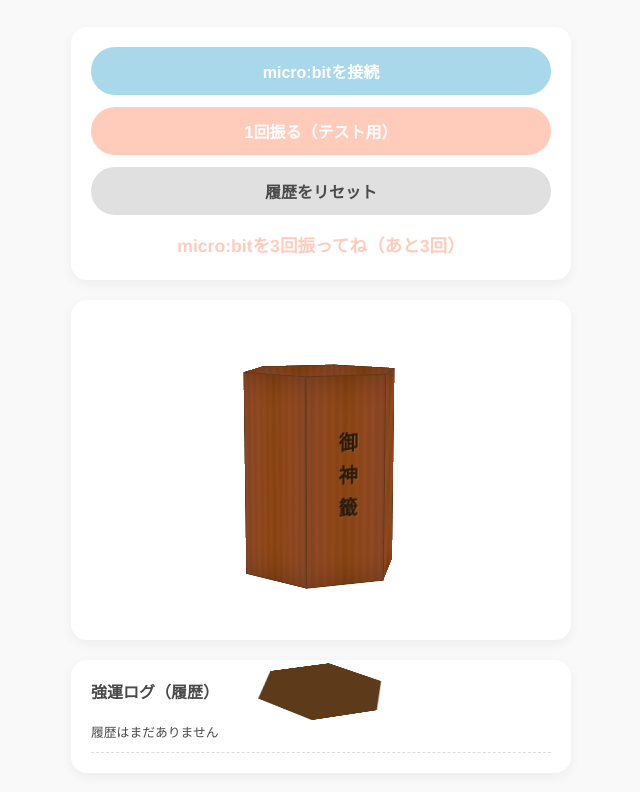
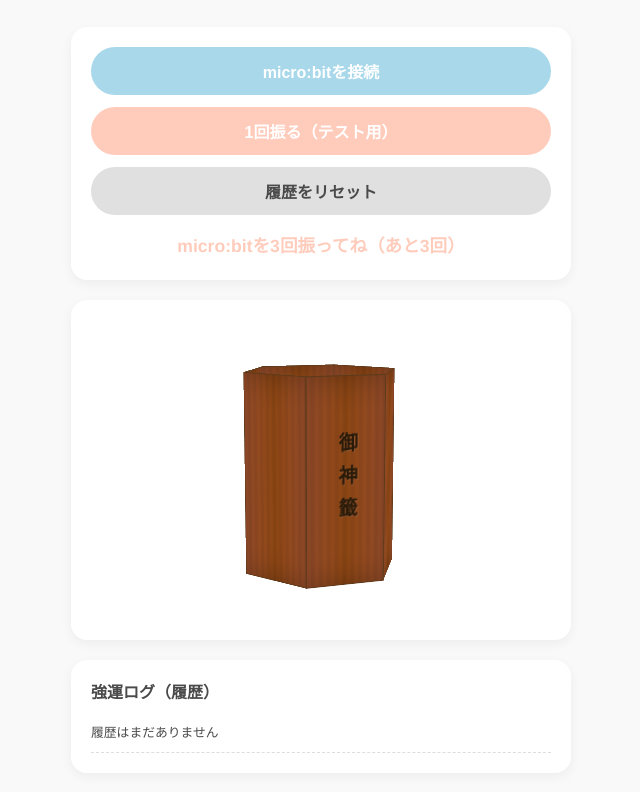
Before and after one commit to a1s2h7/omikuji, a plain HTML site: page index.html in a window 1280 px wide. Shown: the part 106-898 px from the top of the page, without its empty margins (319-959 px from the left). Drawn offline with Linux system fonts and the light colour scheme.

Commit message:
Fix UI: Remove 3D box bottom cap to prevent overlap

```diff
--- a/index.html
+++ b/index.html
@@ -187,7 +187,6 @@
             clip-path: polygon(25% 0%, 75% 0%, 100% 50%, 75% 100%, 25% 100%, 0% 50%);
         }
         .cap.top { top: -20px; transform: rotateX(90deg) translateZ(20px); }
-        .cap.bottom { bottom: -20px; transform: rotateX(90deg) translateZ(-180px); }
 
         /* アニメーション */
         .shaking .hex-box {
@@ -336,7 +335,6 @@
                     <div class="face"></div>
                     <div class="face"></div>
                     <div class="cap top"></div>
-                    <div class="cap bottom"></div>
                 </div>
             </div>
 
```
